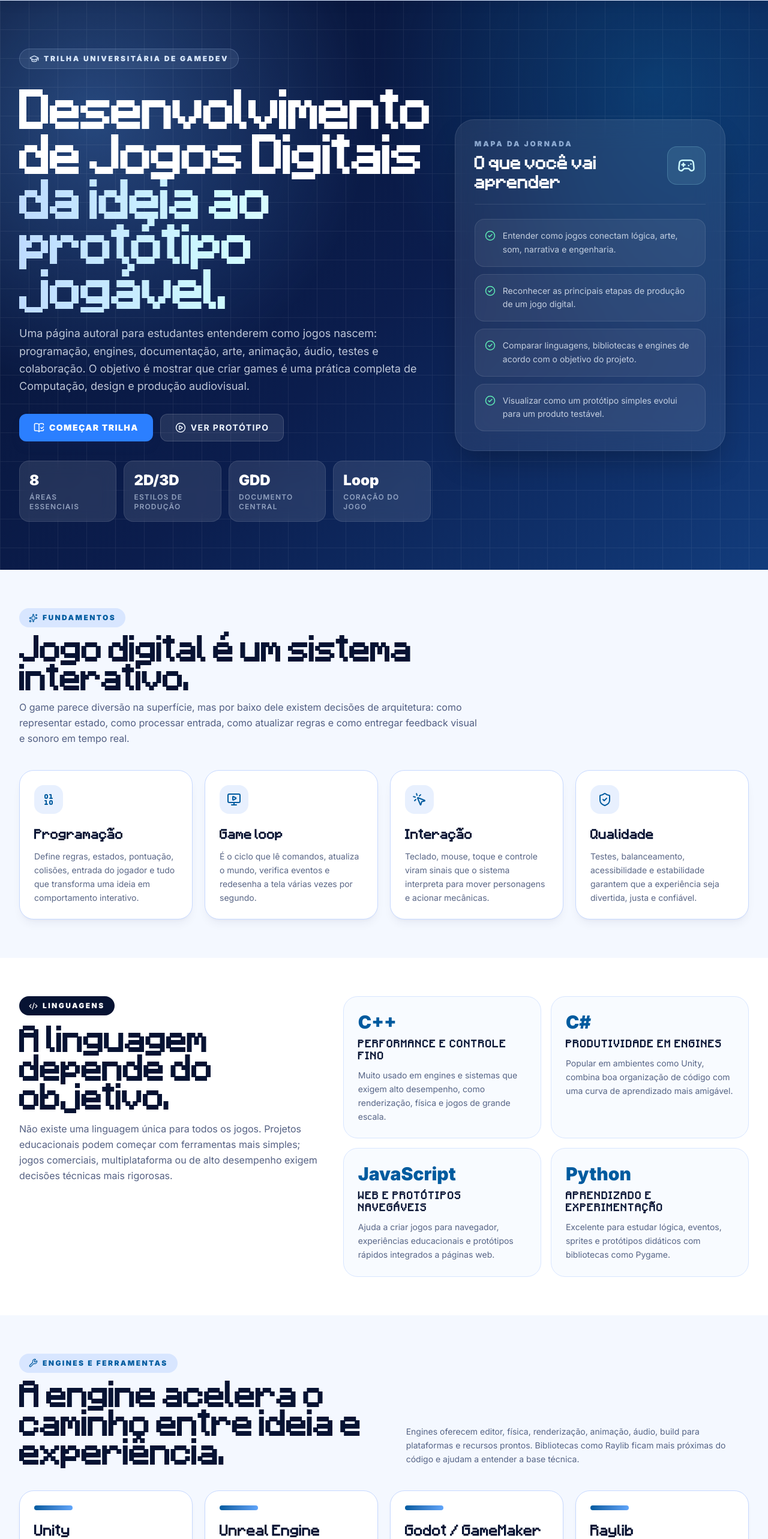
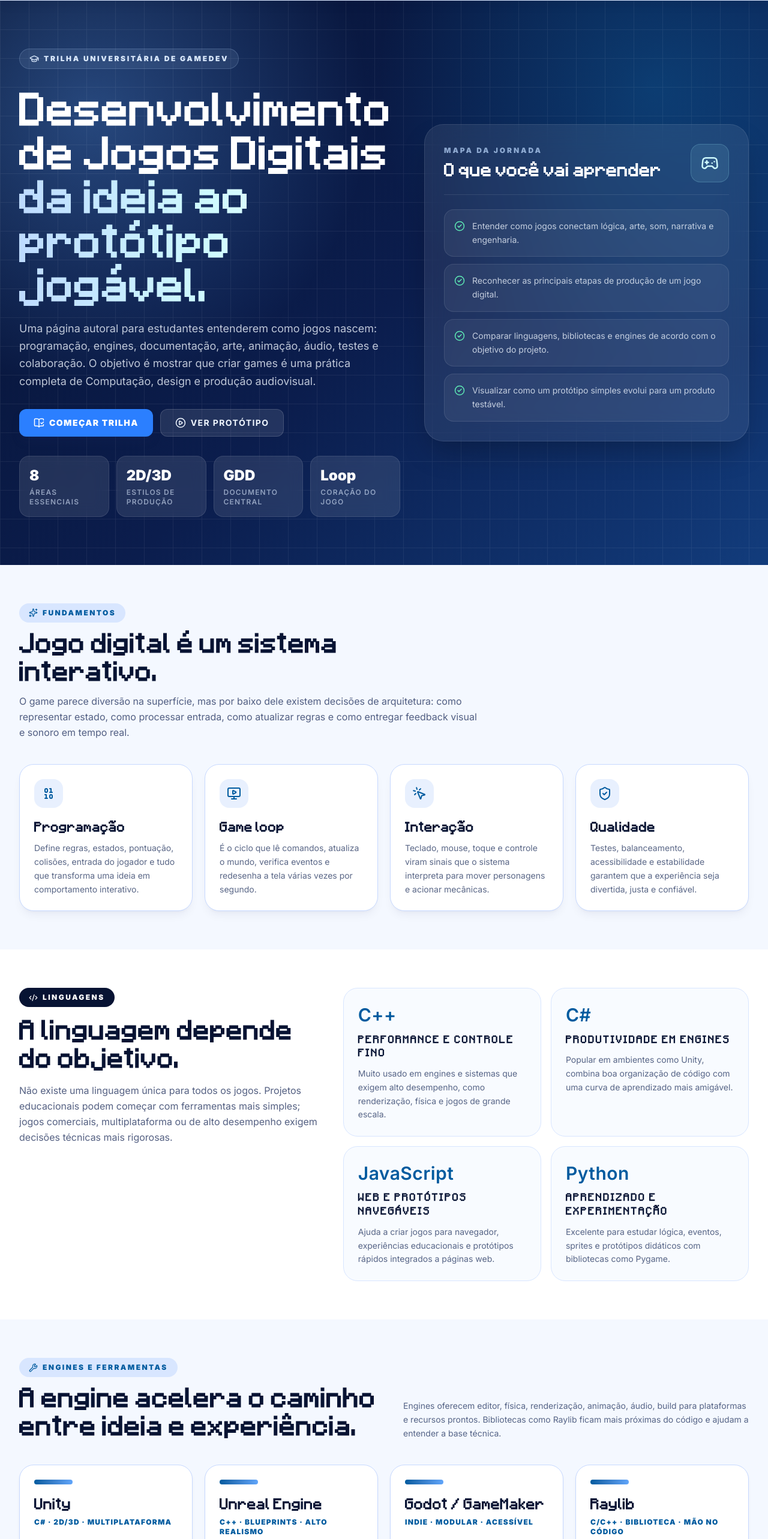
Before and after one commit to outz1/Projeto-CS, a Next.js app: page /desenvolvimento-de-jogos in a window 1280 px wide. Shown: the part 66-2632 px from the top of the page at 60% size. Built offline with nearby package versions, Linux system fonts and the light colour scheme.

Commit message:
style: ajustar estilos de texto na página de desenvolvimento de jogos

```diff
--- a/app/desenvolvimento-de-jogos/page.tsx
+++ b/app/desenvolvimento-de-jogos/page.tsx
@@ -250,7 +250,7 @@ export default function DesenvolvimentoDeJogosPage() {
               </div>
 
               <div className="space-y-5">
-                <h1 className="max-w-5xl text-4xl font-black leading-[1.04] tracking-[-0.04em] sm:text-6xl lg:text-7xl">
+                <h1 className="max-w-5xl text-3xl font-semibold leading-[1.22] tracking-[0.015em] sm:text-5xl lg:text-6xl">
                   Desenvolvimento de Jogos Digitais
                   <span className="block bg-gradient-to-r from-blue-200 via-cyan-100 to-white bg-clip-text text-transparent">
                     da ideia ao protótipo jogável.
@@ -292,7 +292,7 @@ export default function DesenvolvimentoDeJogosPage() {
               <div className="mb-6 flex items-center justify-between gap-4 border-b border-white/10 pb-5">
                 <div>
                   <p className="text-xs font-black uppercase tracking-[0.24em] text-blue-200/70">Mapa da jornada</p>
-                  <h2 className="mt-2 text-2xl font-black text-white">O que você vai aprender</h2>
+                  <h2 className="mt-2 text-xl font-semibold leading-snug tracking-[0.015em] text-white sm:text-2xl">O que você vai aprender</h2>
                 </div>
                 <div className="rounded-2xl border border-cyan-200/20 bg-cyan-200/10 p-4 text-cyan-100">
                   <Gamepad2 size={30} />
@@ -317,7 +317,7 @@ export default function DesenvolvimentoDeJogosPage() {
               <Sparkles size={15} />
               Fundamentos
             </span>
-            <h2 className="text-3xl font-black tracking-[-0.03em] text-[#071333] sm:text-5xl">Jogo digital é um sistema interativo.</h2>
+            <h2 className="text-2xl font-semibold leading-[1.3] tracking-[0.015em] text-[#071333] sm:text-4xl">Jogo digital é um sistema interativo.</h2>
             <p className="text-base leading-relaxed text-[#0b1d4d]/70">
               O game parece diversão na superfície, mas por baixo dele existem decisões de arquitetura: como representar estado, como processar entrada, como atualizar regras e como entregar feedback visual e sonoro em tempo real.
             </p>
@@ -331,7 +331,7 @@ export default function DesenvolvimentoDeJogosPage() {
                   <div className="mb-5 flex h-12 w-12 items-center justify-center rounded-2xl bg-[#e8f0fe] text-[#005b9f]">
                     <Icon size={24} />
                   </div>
-                  <h3 className="text-lg font-black text-[#071333]">{item.title}</h3>
+                  <h3 className="text-lg font-semibold leading-snug tracking-[0.015em] text-[#071333]">{item.title}</h3>
                   <p className="mt-3 text-sm leading-relaxed text-[#0b1d4d]/68">{item.text}</p>
                 </article>
               );
@@ -346,7 +346,7 @@ export default function DesenvolvimentoDeJogosPage() {
                 <Code2 size={15} />
                 Linguagens
               </span>
-              <h2 className="text-3xl font-black tracking-[-0.03em] text-[#071333] sm:text-5xl">A linguagem depende do objetivo.</h2>
+              <h2 className="text-2xl font-semibold leading-[1.3] tracking-[0.015em] text-[#071333] sm:text-4xl">A linguagem depende do objetivo.</h2>
               <p className="text-base leading-relaxed text-[#0b1d4d]/70">
                 Não existe uma linguagem única para todos os jogos. Projetos educacionais podem começar com ferramentas mais simples; jogos comerciais, multiplataforma ou de alto desempenho exigem decisões técnicas mais rigorosas.
               </p>
@@ -355,8 +355,8 @@ export default function DesenvolvimentoDeJogosPage() {
             <div className="grid gap-4 sm:grid-cols-2">
               {languageCards.map((language) => (
                 <article key={language.name} className="rounded-3xl border border-[#d8e6ff] bg-[#f8fbff] p-6">
-                  <p className="text-3xl font-black text-[#005b9f]">{language.name}</p>
-                  <h3 className="mt-2 text-sm font-black uppercase tracking-widest text-[#071333]">{language.role}</h3>
+                  <p className="text-2xl font-semibold leading-snug tracking-[0.015em] text-[#005b9f] sm:text-3xl">{language.name}</p>
+                  <h3 className="mt-2 text-sm font-semibold uppercase leading-relaxed tracking-[0.14em] text-[#071333]">{language.role}</h3>
                   <p className="mt-3 text-sm leading-relaxed text-[#0b1d4d]/68">{language.description}</p>
                 </article>
               ))}
@@ -371,7 +371,7 @@ export default function DesenvolvimentoDeJogosPage() {
                 <Wrench size={15} />
                 Engines e ferramentas
               </span>
-              <h2 className="text-3xl font-black tracking-[-0.03em] text-[#071333] sm:text-5xl">A engine acelera o caminho entre ideia e experiência.</h2>
+              <h2 className="text-2xl font-semibold leading-[1.3] tracking-[0.015em] text-[#071333] sm:text-4xl">A engine acelera o caminho entre ideia e experiência.</h2>
             </div>
             <p className="max-w-xl text-sm leading-relaxed text-[#0b1d4d]/68">
               Engines oferecem editor, física, renderização, animação, áudio, build para plataformas e recursos prontos. Bibliotecas como Raylib ficam mais próximas do código e ajudam a entender a base técnica.
@@ -382,7 +382,7 @@ export default function DesenvolvimentoDeJogosPage() {
             {engineCards.map((engine) => (
               <article key={engine.name} className="flex min-h-64 flex-col rounded-3xl border border-[#c7d9ff] bg-white p-6 shadow-md shadow-[#0b1d4d]/5">
                 <div className="mb-5 h-2 w-16 rounded-full bg-gradient-to-r from-[#005b9f] to-[#60a5fa]" />
-                <h3 className="text-xl font-black text-[#071333]">{engine.name}</h3>
+                <h3 className="text-xl font-semibold leading-snug tracking-[0.015em] text-[#071333]">{engine.name}</h3>
                 <p className="mt-2 text-xs font-black uppercase tracking-widest text-[#005b9f]">{engine.tag}</p>
                 <p className="mt-4 text-sm leading-relaxed text-[#0b1d4d]/68">{engine.text}</p>
               </article>
@@ -397,7 +397,7 @@ export default function DesenvolvimentoDeJogosPage() {
                 <ClipboardList size={15} />
                 Processo profissional
               </span>
-              <h2 className="text-3xl font-black tracking-[-0.03em] sm:text-5xl">Criar um jogo também é gerenciar projeto.</h2>
+              <h2 className="text-2xl font-semibold leading-[1.3] tracking-[0.015em] sm:text-4xl">Criar um jogo também é gerenciar projeto.</h2>
               <p className="text-base leading-relaxed text-blue-50/72">
                 Uma boa produção não começa pelo código final. Ela passa por intenção, escopo, documentação, prototipagem, testes, revisão e entrega.
               </p>
@@ -407,7 +407,7 @@ export default function DesenvolvimentoDeJogosPage() {
               {productionFlow.map((step) => (
                 <article key={step.phase} className="rounded-3xl border border-white/10 bg-white/[0.07] p-6 backdrop-blur-md">
                   <p className="text-sm font-black text-cyan-200">{step.phase}</p>
-                  <h3 className="mt-4 text-xl font-black">{step.title}</h3>
+                  <h3 className="mt-4 text-xl font-semibold leading-snug tracking-[0.015em]">{step.title}</h3>
                   <p className="mt-3 text-sm leading-relaxed text-blue-50/68">{step.text}</p>
                 </article>
               ))}
@@ -423,7 +423,7 @@ export default function DesenvolvimentoDeJogosPage() {
               </div>
               <div>
                 <p className="text-xs font-black uppercase tracking-[0.2em] text-[#005b9f]">GDD</p>
-                <h2 className="text-2xl font-black text-[#071333]">Documento de Design de Jogo</h2>
+                <h2 className="text-xl font-semibold leading-snug tracking-[0.015em] text-[#071333] sm:text-2xl">Documento de Design de Jogo</h2>
               </div>
             </div>
             <p className="text-sm leading-relaxed text-[#0b1d4d]/70">
@@ -448,7 +448,7 @@ export default function DesenvolvimentoDeJogosPage() {
                 <Brush size={15} />
                 Produção visual e sonora
               </span>
-              <h2 className="text-3xl font-black tracking-[-0.03em] text-[#071333] sm:text-5xl">Arte, animação e áudio dão identidade ao sistema.</h2>
+              <h2 className="text-2xl font-semibold leading-[1.3] tracking-[0.015em] text-[#071333] sm:text-4xl">Arte, animação e áudio dão identidade ao sistema.</h2>
               <p className="text-base leading-relaxed text-[#0b1d4d]/70">
                 A programação estabelece as regras, mas a experiência ganha memória quando imagem, movimento e som comunicam intenção, emoção e feedback.
               </p>
@@ -462,7 +462,7 @@ export default function DesenvolvimentoDeJogosPage() {
                     <div className="mb-5 flex h-12 w-12 items-center justify-center rounded-2xl bg-white text-[#005b9f] shadow-sm">
                       <Icon size={24} />
                     </div>
-                    <h3 className="text-xl font-black text-[#071333]">{area.title}</h3>
+                    <h3 className="text-xl font-semibold leading-snug tracking-[0.015em] text-[#071333]">{area.title}</h3>
                     <ul className="mt-4 space-y-2">
                       {area.items.map((item) => (
                         <li key={item} className="flex items-center gap-2 text-sm text-[#0b1d4d]/68">
@@ -484,7 +484,7 @@ export default function DesenvolvimentoDeJogosPage() {
               <Rocket size={15} />
               Mão na massa
             </span>
-            <h2 className="text-3xl font-black tracking-[-0.03em] text-[#071333] sm:text-5xl">Como pensar um primeiro protótipo.</h2>
+            <h2 className="text-2xl font-semibold leading-[1.3] tracking-[0.015em] text-[#071333] sm:text-4xl">Como pensar um primeiro protótipo.</h2>
             <p className="text-base leading-relaxed text-[#0b1d4d]/70">
               Um jogo simples já permite discutir quase tudo que importa: janela, FPS, input, movimento, tempo, colisões, estado de pausa, derrota e feedback para o jogador. O ponto não é começar grande; é começar observável.
             </p>
@@ -531,7 +531,7 @@ export default function DesenvolvimentoDeJogosPage() {
                 <Users size={15} />
                 Mercado e papéis
               </span>
-              <h2 className="text-3xl font-black tracking-[-0.03em] text-[#071333] sm:text-5xl">Gamedev é trabalho em equipe.</h2>
+              <h2 className="text-2xl font-semibold leading-[1.3] tracking-[0.015em] text-[#071333] sm:text-4xl">Gamedev é trabalho em equipe.</h2>
               <p className="text-base leading-relaxed text-[#0b1d4d]/70">
                 Mesmo jogos pequenos podem envolver muitas especialidades. Em projetos maiores, as funções se dividem para acelerar produção, melhorar qualidade e manter coerência entre tecnologia e experiência.
               </p>
@@ -555,7 +555,7 @@ export default function DesenvolvimentoDeJogosPage() {
                   <Trophy size={15} />
                   Próximo passo
                 </span>
-                <h2 className="text-3xl font-black tracking-[-0.03em] text-[#071333] sm:text-5xl">Da leitura para a experimentação.</h2>
+                <h2 className="text-2xl font-semibold leading-[1.3] tracking-[0.015em] text-[#071333] sm:text-4xl">Da leitura para a experimentação.</h2>
                 <p className="text-base leading-relaxed text-[#0b1d4d]/70">
                   Depois de entender os fundamentos, a melhor forma de aprender é jogar criticamente: observe regras, feedback, dificuldade, interfaces e escolhas de design. Depois, tente transformar uma ideia pequena em protótipo.
                 </p>
@@ -567,7 +567,7 @@ export default function DesenvolvimentoDeJogosPage() {
                   className="group rounded-3xl bg-[#071333] p-6 text-white transition hover:-translate-y-1 hover:shadow-xl hover:shadow-[#071333]/20"
                 >
                   <Gamepad2 className="mb-5 text-blue-200" size={30} />
-                  <h3 className="text-xl font-black">Entrar no Arcade</h3>
+                  <h3 className="text-xl font-semibold leading-snug tracking-[0.015em]">Entrar no Arcade</h3>
                   <p className="mt-2 text-sm leading-relaxed text-blue-50/68">Experimente uma atividade gamificada do projeto e observe os conceitos em ação.</p>
                   <span className="mt-5 inline-flex items-center gap-2 text-sm font-black text-blue-200">
                     Acessar <ArrowRight className="transition group-hover:translate-x-1" size={16} />
@@ -579,7 +579,7 @@ export default function DesenvolvimentoDeJogosPage() {
                   className="group rounded-3xl border border-[#c7d9ff] bg-[#f8fbff] p-6 transition hover:-translate-y-1 hover:shadow-xl hover:shadow-[#0b1d4d]/10"
                 >
                   <BrainCircuit className="mb-5 text-[#005b9f]" size={30} />
-                  <h3 className="text-xl font-black text-[#071333]">Voltar ao portal</h3>
+                  <h3 className="text-xl font-semibold leading-snug tracking-[0.015em] text-[#071333]">Voltar ao portal</h3>
                   <p className="mt-2 text-sm leading-relaxed text-[#0b1d4d]/68">Continue explorando cursos, áreas, entidades e possibilidades em Computação.</p>
                   <span className="mt-5 inline-flex items-center gap-2 text-sm font-black text-[#005b9f]">
                     Voltar <ArrowRight className="transition group-hover:translate-x-1" size={16} />
@@ -598,7 +598,7 @@ export default function DesenvolvimentoDeJogosPage() {
               </div>
               <div>
                 <p className="text-xs font-black uppercase tracking-[0.2em] text-[#005b9f]">Curadoria</p>
-                <h2 className="text-2xl font-black text-[#071333]">Referências para aprofundar</h2>
+                <h2 className="text-xl font-semibold leading-snug tracking-[0.015em] text-[#071333] sm:text-2xl">Referências para aprofundar</h2>
               </div>
             </div>
 
```
